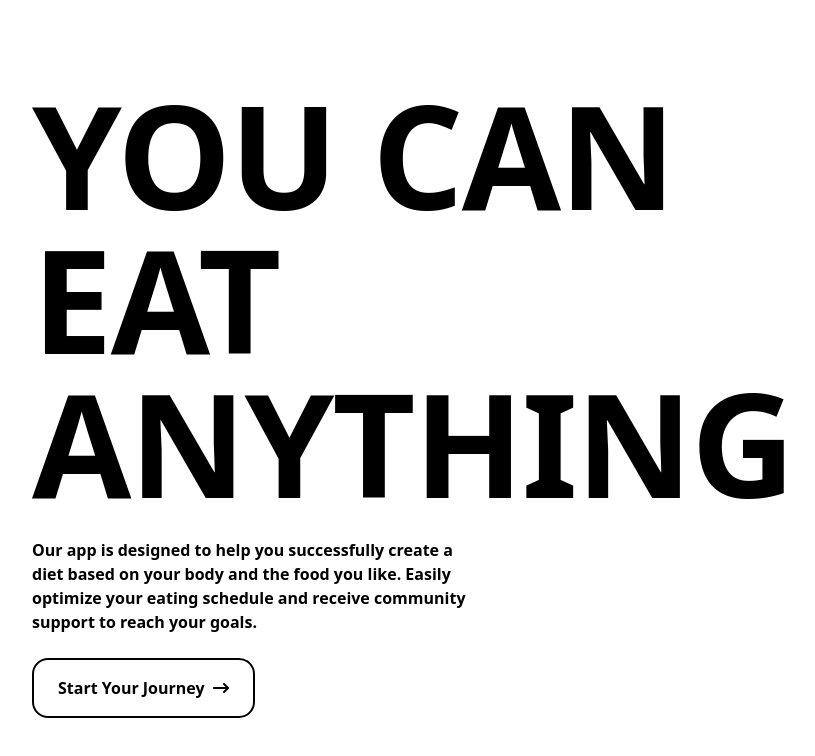
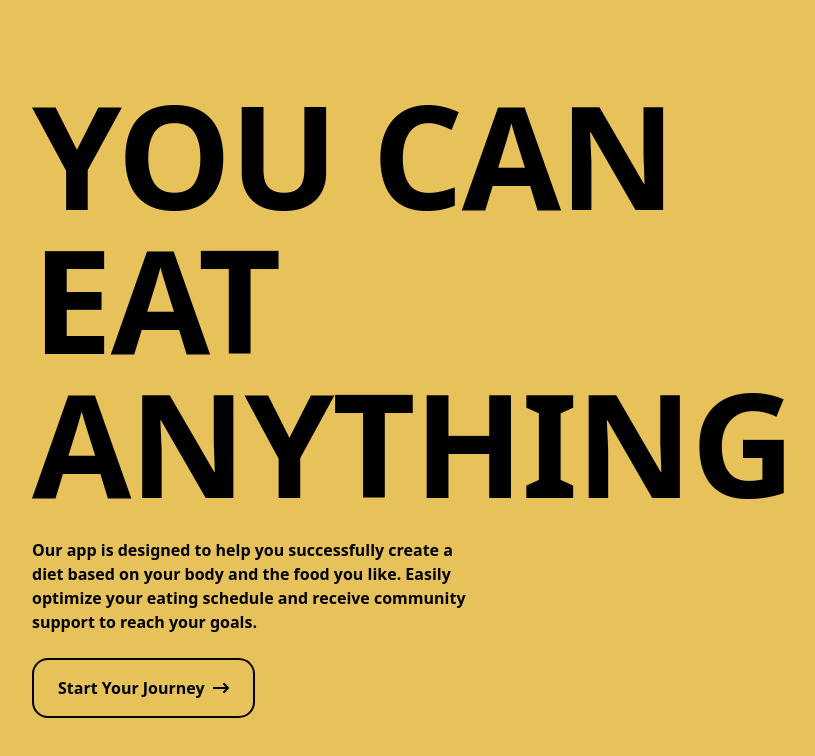
Before and after one commit to ishk9/getYourDiet, a Next.js app in the folder client/: page /Landing in a window 1280 px wide. Shown: the top 756 px of the page, without its empty margins (8-823 px from the left). Built offline with nearby package versions, Linux system fonts and the light colour scheme.

Commit message:
Style: Changed color to yellow!

```diff
--- a/client/app/Landing/page.js
+++ b/client/app/Landing/page.js
@@ -9,7 +9,7 @@ import OnboardingPage from '../Onboarding/page';
 export default function LandingPage() {
     const {openOnboardingModal} = useStore();
     return (
-        <div className="flex w-screen h-screen justify-center items-center px-10 py-2">
+        <div className="flex w-screen h-screen justify-center items-center px-10 py-2 bg-[#E7C25A]">
             {
                 openOnboardingModal && <OnboardingPage />
             }
```
